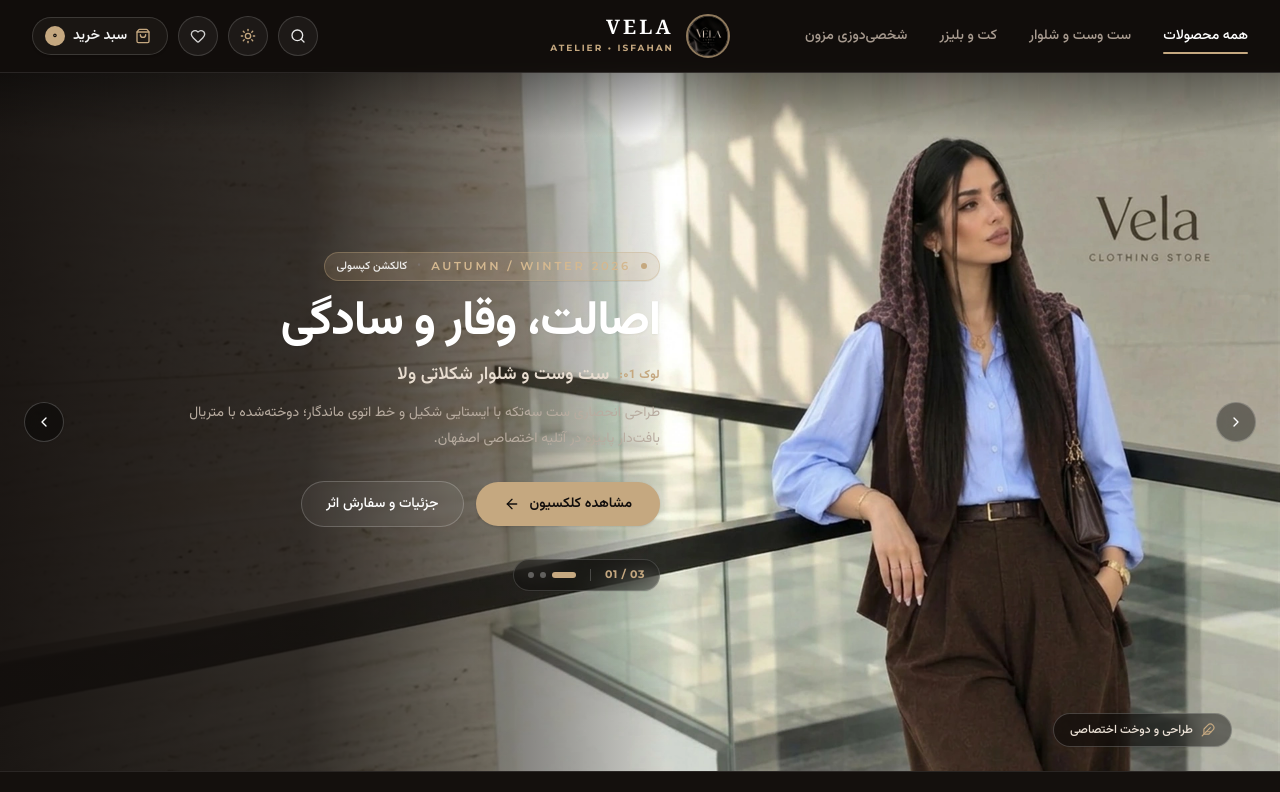
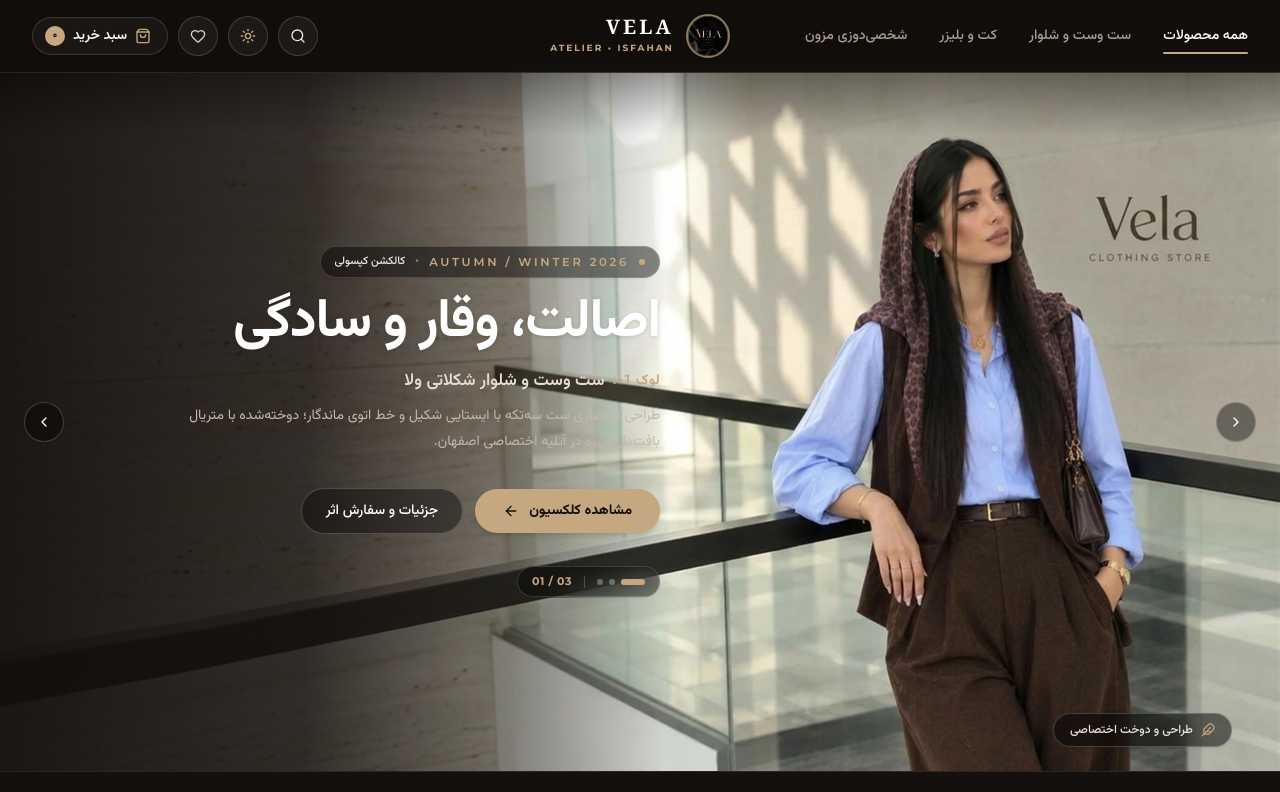
Before and after one commit to NarimanMoazeni/VELA-LABEL-NEW-UI, a React (Vite) app: page / in a window 1280 px wide. Shown: the top 792 px of the page. Built offline with nearby package versions, Linux system fonts and the light colour scheme; a web font is replaced by a local one.

Commit message:
refactor(hero,app): rebuild hero typography hierarchy and decouple add-to-cart from cart drawer auto-open

```diff
--- a/src/App.tsx
+++ b/src/App.tsx
@@ -168,7 +168,6 @@ export default function App() {
       ];
     });
     showToast(`«${product.title}» به سبد خرید اضافه شد`);
-    setIsCartOpen(true);
   };
 
   const handleQuickAdd = (product: Product, e: React.MouseEvent) => {
--- a/src/components/Hero.tsx
+++ b/src/components/Hero.tsx
@@ -144,69 +144,62 @@ export const Hero: React.FC<HeroProps> = ({
         <div className="w-full sm:max-w-[540px] lg:max-w-[580px] mr-auto flex flex-col items-start text-right">
 
           {/* Eyebrow: Unified Capsule Campaign Tag */}
-          <div className="inline-flex items-center gap-2.5 px-3 py-1 rounded-full bg-[#C5A880]/15 dark:bg-[#C5A880]/18 border border-[#C5A880]/35 text-[#7A5B36] dark:text-[#D4B890] mb-3.5 shadow-2xs">
-            <span className="w-1.5 h-1.5 rounded-full bg-[#8C6D46] dark:bg-[#C5A880]" />
+          <div className="inline-flex items-center gap-2.5 px-3.5 py-1.5 rounded-full bg-black/35 dark:bg-black/45 backdrop-blur-md border border-stone-400/30 dark:border-white/15 text-[#C5A880] mb-3.5 shadow-xs">
+            <span className="w-1.5 h-1.5 rounded-full bg-[#C5A880]" />
             <span
-              className="font-latin text-[10.5px] sm:text-[11.5px] font-semibold tracking-[0.24em] uppercase"
+              className="font-latin text-[11px] sm:text-[11.5px] font-semibold tracking-[0.24em] text-[#C5A880] uppercase"
               dir="ltr"
             >
               AUTUMN / WINTER 2026
             </span>
-            <span className="text-stone-400 dark:text-stone-500 text-xs">•</span>
-            <span className="text-[11px] font-medium text-[#181310] dark:text-white/90">
+            <span className="text-white/40 text-xs">•</span>
+            <span className="font-sans text-[11px] font-medium text-white/90">
               کالکشن کپسولی
             </span>
           </div>
 
-          {/* Main Persian Campaign Headline */}
-          <h1 className="font-display text-3xl sm:text-4xl lg:text-[44px] xl:text-[48px] font-bold text-[#181310] dark:text-white tracking-tight leading-[1.18] drop-shadow-xs">
+          {/* Main Persian Campaign Headline: Strict Estedad 800 Display Font */}
+          <h1 className="font-display text-4xl sm:text-5xl lg:text-[50px] xl:text-[54px] font-extrabold text-stone-950 dark:text-white tracking-tight leading-[1.16] drop-shadow-sm">
             اصالت، وقار و سادگی
           </h1>
 
-          {/* Dynamic Slide Subtitle & Look Indicator */}
-          <div className="flex items-center gap-2.5 mt-2.5 mb-3">
-            <span className="text-xs font-bold text-[#8C6D46] dark:text-[#C5A880] tracking-wide">
+          {/* Dynamic Slide Subtitle & Look Indicator: Strict Vazirmatn Font */}
+          <div className="flex items-center gap-2 mt-3.5 mb-2.5">
+            <span className="font-sans text-xs sm:text-sm font-bold text-[#C5A880] tracking-wide">
               لوک ۰{index + 1}:
             </span>
-            <h2 className="text-sm sm:text-base lg:text-lg font-semibold text-[#3A2E25] dark:text-[#E8DDD0]">
+            <h2 className="font-sans text-sm sm:text-base lg:text-[17px] font-semibold text-stone-800 dark:text-[#E8DDD0]">
               {current.title}
             </h2>
           </div>
 
-          {/* Tailored Poetic Description */}
-          <p className="text-xs sm:text-[13.5px] lg:text-sm text-[#55473D] dark:text-[#B8ACA0] leading-[1.85] max-w-[500px] mb-6 sm:mb-7">
+          {/* Tailored Poetic Description: Strict Vazirmatn Font */}
+          <p className="font-sans text-xs sm:text-[13.5px] lg:text-sm text-stone-700 dark:text-[#C5B8AB] leading-[1.85] max-w-[480px] mb-6 sm:mb-8 font-normal">
             {current.tagline}
           </p>
 
           {/* Editorial Action CTAs */}
           <div className="flex flex-wrap items-center gap-3 w-full sm:w-auto">
-            {/* Primary Action Button */}
+            {/* Primary Action Button (Right in RTL) */}
             <button
               onClick={onExploreClick}
-              className="w-full sm:w-auto inline-flex items-center justify-center gap-2.5 bg-[#181310] hover:bg-[#2C231E] dark:bg-[#C5A880] dark:hover:bg-[#D4B890] text-[#F8F5F0] dark:text-[#120E0C] font-semibold px-7 py-3 rounded-full shadow-sm hover:shadow-md transition-all duration-200 active:scale-95 cursor-pointer text-xs sm:text-sm"
+              className="w-full sm:w-auto inline-flex items-center justify-center gap-2.5 bg-[#C5A880] hover:bg-[#D4B890] text-[#120E0C] font-sans font-bold px-7 py-3 rounded-full shadow-md hover:shadow-lg transition-all duration-200 active:scale-95 cursor-pointer text-xs sm:text-sm"
             >
               <span>مشاهده کلکسیون</span>
               <ArrowLeft className="w-4 h-4" />
             </button>
 
-            {/* Secondary Action Button */}
+            {/* Secondary Action Button (Left in RTL) */}
             <button
               onClick={() => onOpenQuickView(current.product)}
-              className="w-full sm:w-auto inline-flex items-center justify-center gap-2 border border-stone-300 dark:border-white/20 hover:border-stone-500 dark:hover:border-white/40 bg-white/70 dark:bg-white/5 hover:bg-white dark:hover:bg-white/10 text-[#181310] dark:text-white font-medium px-5 sm:px-6 py-3 rounded-full backdrop-blur-xs transition-all duration-200 active:scale-95 cursor-pointer text-xs sm:text-sm"
+              className="w-full sm:w-auto inline-flex items-center justify-center gap-2 border border-stone-400/40 dark:border-white/20 hover:border-stone-500 dark:hover:border-white/40 bg-white/70 dark:bg-black/40 hover:bg-white dark:hover:bg-black/60 text-stone-900 dark:text-white font-sans font-medium px-6 py-3 rounded-full backdrop-blur-md transition-all duration-200 active:scale-95 cursor-pointer text-xs sm:text-sm"
             >
               <span>جزئیات و سفارش اثر</span>
             </button>
           </div>
 
           {/* Grounded Slider Indicator & Navigation */}
-          <div className="mt-7 sm:mt-8 flex items-center gap-3.5 bg-white/70 dark:bg-black/35 backdrop-blur-md border border-stone-300/80 dark:border-white/15 px-3.5 py-1.5 rounded-full shadow-2xs">
-            <span
-              className="font-latin text-[11px] font-bold text-[#8C6D46] dark:text-[#C5A880] tracking-wider"
-              dir="ltr"
-            >
-              0{index + 1} / 0{slides.length}
-            </span>
-            <div className="w-[1px] h-3 bg-stone-300 dark:bg-white/20" />
+          <div className="mt-6 sm:mt-8 flex items-center gap-3 bg-white/75 dark:bg-black/40 backdrop-blur-md border border-stone-300/80 dark:border-white/15 px-3.5 py-1.5 rounded-full shadow-xs">
             <div className="flex items-center gap-1.5">
               {slides.map((_, idx) => (
                 <button
@@ -214,21 +207,28 @@ export const Hero: React.FC<HeroProps> = ({
                   onClick={() => goTo(idx)}
                   className={`h-1.5 rounded-full transition-all duration-300 cursor-pointer ${
                     idx === index
-                      ? 'w-6 bg-[#8C6D46] dark:bg-[#C5A880]'
-                      : 'w-1.5 bg-stone-300 dark:bg-white/30 hover:bg-stone-500 dark:hover:bg-white/60'
+                      ? 'w-6 bg-[#C5A880]'
+                      : 'w-1.5 bg-stone-300 dark:bg-white/30 hover:bg-stone-400 dark:hover:bg-white/60'
                   }`}
                   aria-label={`اسلاید ${idx + 1}`}
                 />
               ))}
             </div>
+            <div className="w-[1px] h-3 bg-stone-300 dark:bg-white/20" />
+            <span
+              className="font-latin text-[11px] font-bold text-[#8C6D46] dark:text-[#C5A880] tracking-wider"
+              dir="ltr"
+            >
+              0{index + 1} / 0{slides.length}
+            </span>
           </div>
 
         </div>
       </div>
 
       {/* Bottom-Right Floating Glass Badge */}
-      <div className="absolute bottom-6 right-6 sm:right-12 z-20 pointer-events-auto hidden min-[480px]:inline-flex items-center gap-2 bg-white/75 dark:bg-black/45 backdrop-blur-md border border-stone-300/80 dark:border-white/20 text-[#2A211B] dark:text-[#EAE0D5] text-xs font-medium px-4 py-2 rounded-full shadow-xs">
-        <Feather className="w-3.5 h-3.5 text-[#7A5B36] dark:text-[#C5A880]" />
+      <div className="absolute bottom-6 right-6 sm:right-12 z-20 pointer-events-auto hidden min-[480px]:inline-flex items-center gap-2 bg-white/80 dark:bg-black/50 backdrop-blur-md border border-stone-300/80 dark:border-white/20 text-stone-800 dark:text-[#EAE0D5] text-xs font-sans font-medium px-4 py-2 rounded-full shadow-sm">
+        <Feather className="w-3.5 h-3.5 text-[#8C6D46] dark:text-[#C5A880]" />
         <span>طراحی و دوخت اختصاصی</span>
       </div>
 
```
